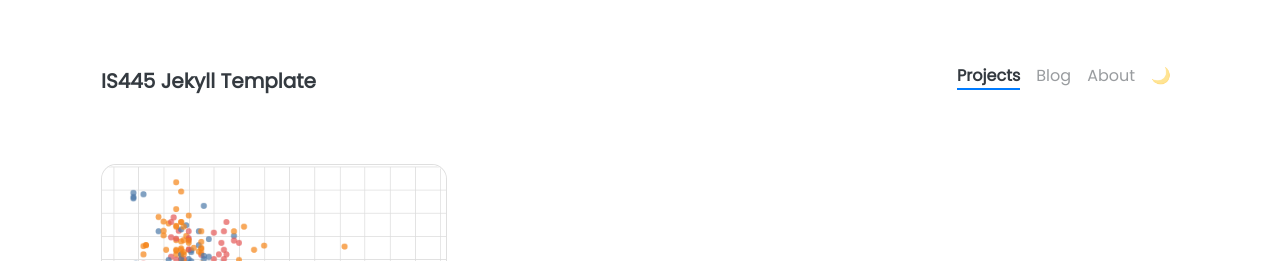
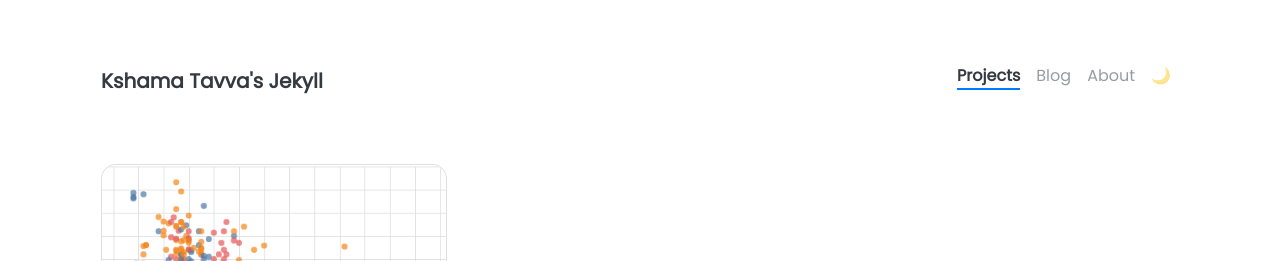
Before and after one commit to kshamatavva/kshamatavva.github.io, a Jekyll site: the page built from pages/projects.html, in a window 1280 px wide. Shown: the top 261 px of the page. Built offline with Jekyll 4.4.1, drawn with Linux system fonts in a browser that asks for light colours; nearby versions of some CDN libraries.

Commit message:
push from local

```diff
--- a/_config.yml
+++ b/_config.yml
@@ -5,12 +5,12 @@
 # NOTE: it looks like you need to rebuild + repush everytime you update this _config.yml file
 
 ### Site Settings ###
-title               : IS445 Jekyll Template
+title               : Kshama Tavva's Jekyll
 description         : >-
-                      I am definitely not a corgi!
+                      I'm a junior majoring in political science with a minor in data science and public relations!
 baseurl             : ""   # Change to empty quotes if you are hosting your site at <your-username>.github.io directly,
 #                                             otherwise will be hosted at <your-username>.github.io/{{base_url}}
-repository          :                     # Change to <your-username> for github OR, if that doesn't work <your-username>/<your-username>.github.io (or remove it if you don't need remote projects) -- for example, I would put "jnaiman" without the quotes after the ":" here
+repository          : kshamatavva/kshamatavva.github.io                   # Change to <your-username> for github OR, if that doesn't work <your-username>/<your-username>.github.io (or remove it if you don't need remote projects) -- for example, I would put "jnaiman" without the quotes after the ":" here
 open_new_tab        : false                             # Opens external URLs in new tab (works for posts, projects and navbar only)
 
 
@@ -35,7 +35,7 @@
 ### Author Info ###
 author:
   name              : A. P. Corgi
-  image             : https://media.tenor.com/8RcIoWTKYR4AAAAe/scuze-corgi.png
+  image             : https://science.nasa.gov/wp-content/uploads/2024/01/preview-supermoons.jpg?w=1200
 #  behance           : your_username
 # dribbble          : your_username
   email             : username@domain.com
```
Also changed, not shown: 9 other files.
